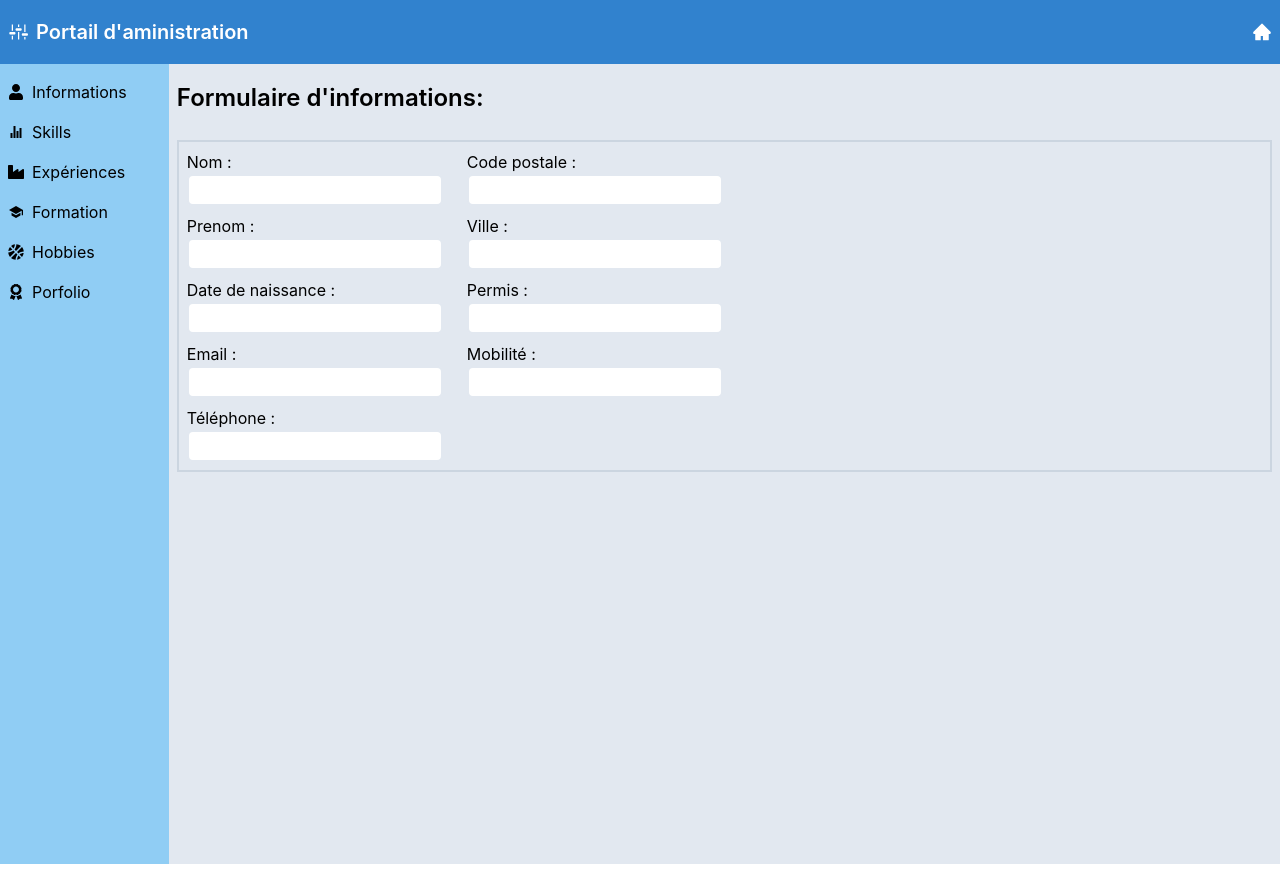
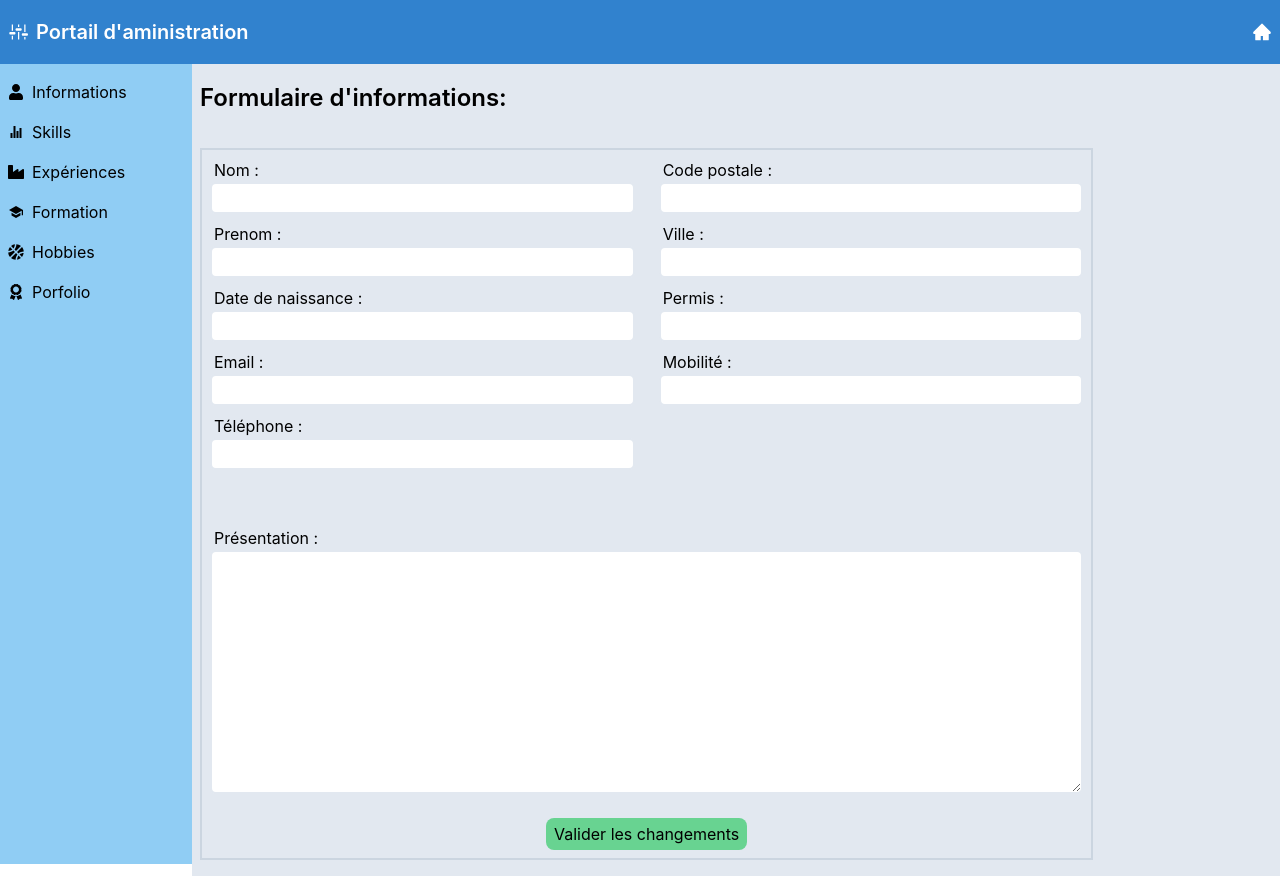
Before and after one commit to beenair/moncv, a React (Create React App) app: page /admin/infos in a window 1280 px wide. Built offline with nearby package versions, Linux system fonts and the light colour scheme; no server answers; the HTML template or start-up script is replaced by a standard one.

Commit message:
Modifications de la page adminInfos

```diff
--- a/src/Components/admin.js
+++ b/src/Components/admin.js
@@ -20,24 +20,26 @@ export default class Admin extends Component {
     return(
 
 
-        <div className="h-screen">
+        <div className="h-screen w-full relative">
 
 
             {/* HEADER */}
-            <div className="h-16 px-2 flex flex-row items-center space-x-2 text-xl text-white font-semibold bg-blue-600">
+            <div className="fixed top-0 h-16 w-full px-2 flex flex-row items-center space-x-2 text-xl text-white font-semibold bg-blue-600">
               <div className="flex-initial"><GoSettings/></div>
               <div className="flex-1">Portail d'aministration</div>
               <div className="flex-initial"> <Link to='/'> <AiFillHome/> </Link> </div>
             </div>
 
             {/* PAGE */}
-            <div className="h-full flex flex-row">
+            <div className="mt-16 w-full min-h-full flex flex-row">
 
               {/* Menu latéral */}
-              <AdminMenu/>
+              <div className="fixed left-0 h-full w-48 px-2 py-4 bg-blue-300">
+                <AdminMenu/>
+              </div>
 
               {/* Contenu */}
-              <div className="w-full h-full bg-gray-300">
+              <div className="w-full min-h-full ml-48 bg-gray-300">
 
                 <Switch>
 
--- a/src/Components/adminInfos.js
+++ b/src/Components/adminInfos.js
@@ -6,7 +6,7 @@ export default class AdminInfo extends Component {
 
 
   state = {
-      profil: [],
+      infosProfil: [],
   }
 
 
@@ -15,7 +15,7 @@ export default class AdminInfo extends Component {
 
     axios.get(`https://cv.beenair.fr/profil.php`)
     .then(res=>{
-      this.setState({profil : res.data});
+      this.setState({infosProfil : res.data});
     })
   }
 
@@ -23,6 +23,7 @@ export default class AdminInfo extends Component {
   render(){
 
     return(
+
 
       <div className="px-2 py-4">
 
@@ -33,67 +34,82 @@ export default class AdminInfo extends Component {
 
         {/* Formulaire */}
 
-          <form className="mt-6 p-2 border-2 border-gray-400 flex gap-6">
+        <div className="w-5/6">
 
-            <div className="w-64 flex flex-col gap-2">
+
+          <form className="mt-8 p-2 border-2 border-gray-400 grid grid-cols-2 gap-6">
+
+            {/* Infos générales */}
+            <section className="flex flex-col gap-2">
 
               <div className="flex flex-col">
-                <label>Nom :</label>
-                <input type="text" value={this.state.profil.nom} className="px-1 h-8 rounded-md border-2 focus:border-2 focus:border-blue-400 focus:outline-none"></input>
+                <label className="px-1">Nom :</label>
+                <input type="text" value={this.state.infosProfil.nom} className="px-1 h-8 text-gray-600 rounded-md border-2 focus:border-2 focus:border-blue-400 focus:outline-none"></input>
               </div>
 
               <div className="flex flex-col">
-                <label>Prenom :</label>
-                <input type="text" value={this.state.profil.prenom} className="px-1 h-8 rounded-md border-2 focus:border-2 focus:border-blue-400 focus:outline-none"></input>
+                <label className="px-1">Prenom :</label>
+                <input type="text" value={this.state.infosProfil.prenom} className="px-1 h-8 text-gray-600 rounded-md border-2 focus:border-2 focus:border-blue-400 focus:outline-none"></input>
               </div>
 
               <div className="flex flex-col">
-                <label>Date de naissance :</label>
-                <input type="text" value= {this.state.profil.date_naissance} className="px-1 h-8 rounded-md border-2 focus:border-2 focus:border-blue-400 focus:outline-none"></input>
+                <label className="px-1">Date de naissance :</label>
+                <input type="text" value= {this.state.infosProfil.date_naissance} className="px-1 h-8 text-gray-600 rounded-md border-2 focus:border-2 focus:border-blue-400 focus:outline-none"></input>
               </div>
 
               <div className="flex flex-col">
-                <label>Email :</label>
-                <input type="text" value= {this.state.profil.mail} className="px-1 h-8 rounded-md border-2 focus:border-2 focus:border-blue-400 focus:outline-none"></input>
+                <label className="px-1">Email :</label>
+                <input type="text" value= {this.state.infosProfil.mail} className="px-1 h-8 text-gray-600 rounded-md border-2 focus:border-2 focus:border-blue-400 focus:outline-none"></input>
               </div>
 
               <div className="flex flex-col">
-                <label>Téléphone :</label>
-                <input type="text" value= {this.state.profil.telephone} className="px-1 h-8 rounded-md border-2 focus:border-2 focus:border-blue-400 focus:outline-none"></input>
+                <label className="px-1">Téléphone :</label>
+                <input type="text" value= {this.state.infosProfil.telephone} className="px-1 h-8 text-gray-600 rounded-md border-2 focus:border-2 focus:border-blue-400 focus:outline-none"></input>
               </div>
 
-            </div>
+            </section>
 
 
-
-            <div className="w-64 flex flex-col gap-2">
+            {/* Localisation / Mobilité */}
+            <section className=" flex flex-col gap-2">
 
               <div className="flex flex-col">
-                <label>Code postale :</label>
-                <input type="text" value= {this.state.profil.adresse_code_postale} className="px-1 h-8 rounded-md border-2 focus:border-2 focus:border-blue-400 focus:outline-none"></input>
+                <label className="px-1">Code postale :</label>
+                <input type="text" value= {this.state.infosProfil.adresse_code_postale} className="px-1 h-8 text-gray-600 rounded-md border-2 focus:border-2 focus:border-blue-400 focus:outline-none"></input>
               </div>
 
               <div className="flex flex-col">
-                <label>Ville :</label>
-                <input type="text" value= {this.state.profil.adresse_ville} className="px-1 h-8 rounded-md border-2 focus:border-2 focus:border-blue-400 focus:outline-none"></input>
+                <label className="px-1">Ville :</label>
+                <input type="text" value= {this.state.infosProfil.adresse_ville} className="px-1 h-8 text-gray-600 rounded-md border-2 focus:border-2 focus:border-blue-400 focus:outline-none"></input>
               </div>
 
               <div className="flex flex-col">
-                <label>Permis :</label>
-                <input type="text" value={this.state.profil.permis} className="px-1 h-8 rounded-md border-2 focus:border-2 focus:border-blue-400 focus:outline-none"></input>
+                <label className="px-1">Permis :</label>
+                <input type="text" value={this.state.infosProfil.permis} className="px-1 h-8 text-gray-600 rounded-md border-2 focus:border-2 focus:border-blue-400 focus:outline-none"></input>
               </div>
 
               <div className="flex flex-col">
-                <label>Mobilité :</label>
-                <input type="text" value={this.state.profil.mobilite} className="px-1 h-8 rounded-md border-2 focus:border-2 focus:border-blue-400 focus:outline-none"></input>
+                <label className="px-1">Mobilité :</label>
+                <input type="text" value={this.state.infosProfil.mobilite} className="px-1 h-8 text-gray-600 rounded-md border-2 focus:border-2 focus:border-blue-400 focus:outline-none"></input>
               </div>
 
+            </section>
 
 
-            </div>
+            {/* Presentation */}
+            <section className="col-span-2 mt-8">
+              <div className="flex flex-col">
+                <label className="px-1">Présentation :</label>
+                <textarea rows="10" cols="60" value={this.state.infosProfil.presentation} className="px-1 text-gray-600 rounded-md border-2 focus:border-2 focus:border-blue-400 focus:outline-none"></textarea>
+              </div>
+            </section>
+
+
+            <input type="submit" value="Valider les changements" className="m-auto col-span-2 cursor-pointer py-1 px-2 rounded-lg bg-green-400"></input>
 
           </form>
 
+        </div>
 
       </div>
 
--- a/src/Components/adminMenu.js
+++ b/src/Components/adminMenu.js
@@ -9,7 +9,7 @@ export default class AdminMenu extends Component{
 
     return(
 
-      <div className="flex flex-col gap-4 w-48 px-2 py-4 bg-blue-300">
+      <div className="flex flex-col gap-4">
 
         <div className="flex flex-row space-x-2 items-center">
           <div><FaUser/></div>
```
